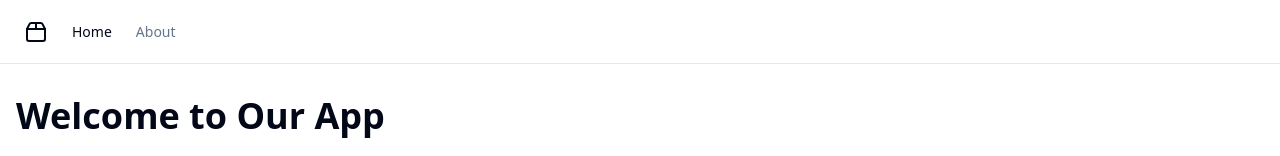
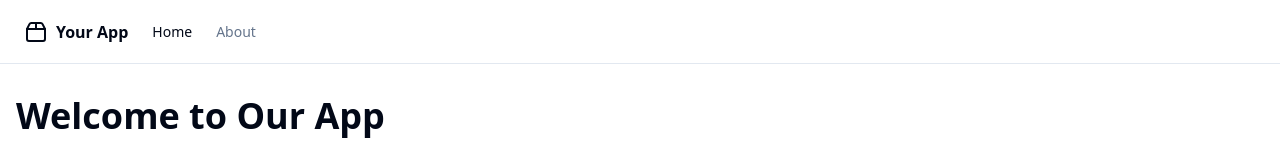
Before and after one commit to GPT-Engineer-App/blank-slate-builder, a React (Vite) app: page / in a window 1280 px wide. Shown: the top 156 px of the page. Built offline with nearby package versions, Linux system fonts and the light colour scheme.

Commit message:
Update navigation components for consistency

```diff
--- a/src/layouts/navbar/_components/DesktopNavbar.jsx
+++ b/src/layouts/navbar/_components/DesktopNavbar.jsx
@@ -8,7 +8,7 @@ export const DesktopNavbar = ({ navItems }) => (
       className="flex items-center gap-2 text-lg font-semibold md:text-base"
     >
       <Package2 className="h-6 w-6" />
-      <span className="sr-only">Acme Inc</span>
+      <span>Your App</span>
     </NavItem>
     {navItems.map((item) => (
       <NavItem key={item.to} to={item.to}>
--- a/src/layouts/navbar/_components/MobileSheet.jsx
+++ b/src/layouts/navbar/_components/MobileSheet.jsx
@@ -18,7 +18,7 @@ export const MobileSheet = ({ navItems }) => (
           className="flex items-center gap-2 text-lg font-semibold"
         >
           <Package2 className="h-6 w-6" />
-          <span className="sr-only">Acme Inc</span>
+          <span>Your App</span>
         </NavItem>
         {navItems.map((item) => (
           <NavItem key={item.to} to={item.to}>
```
